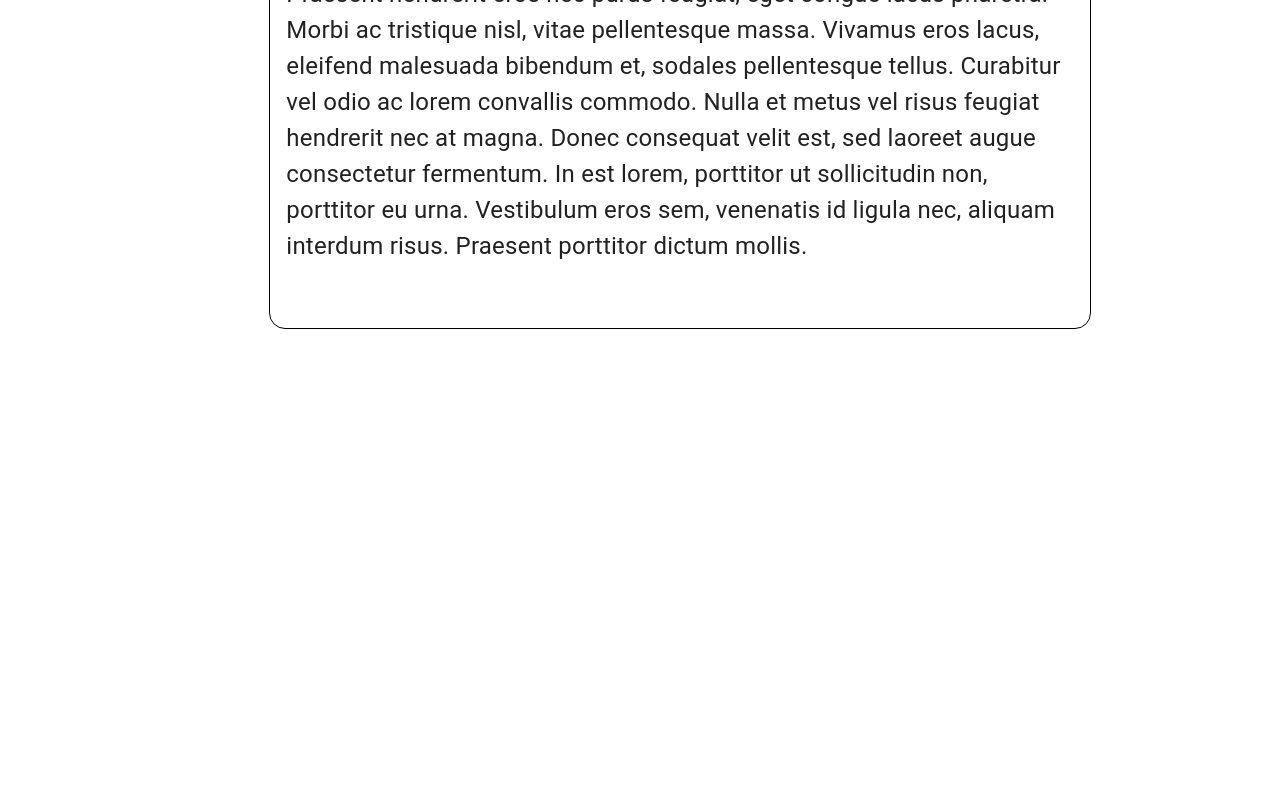
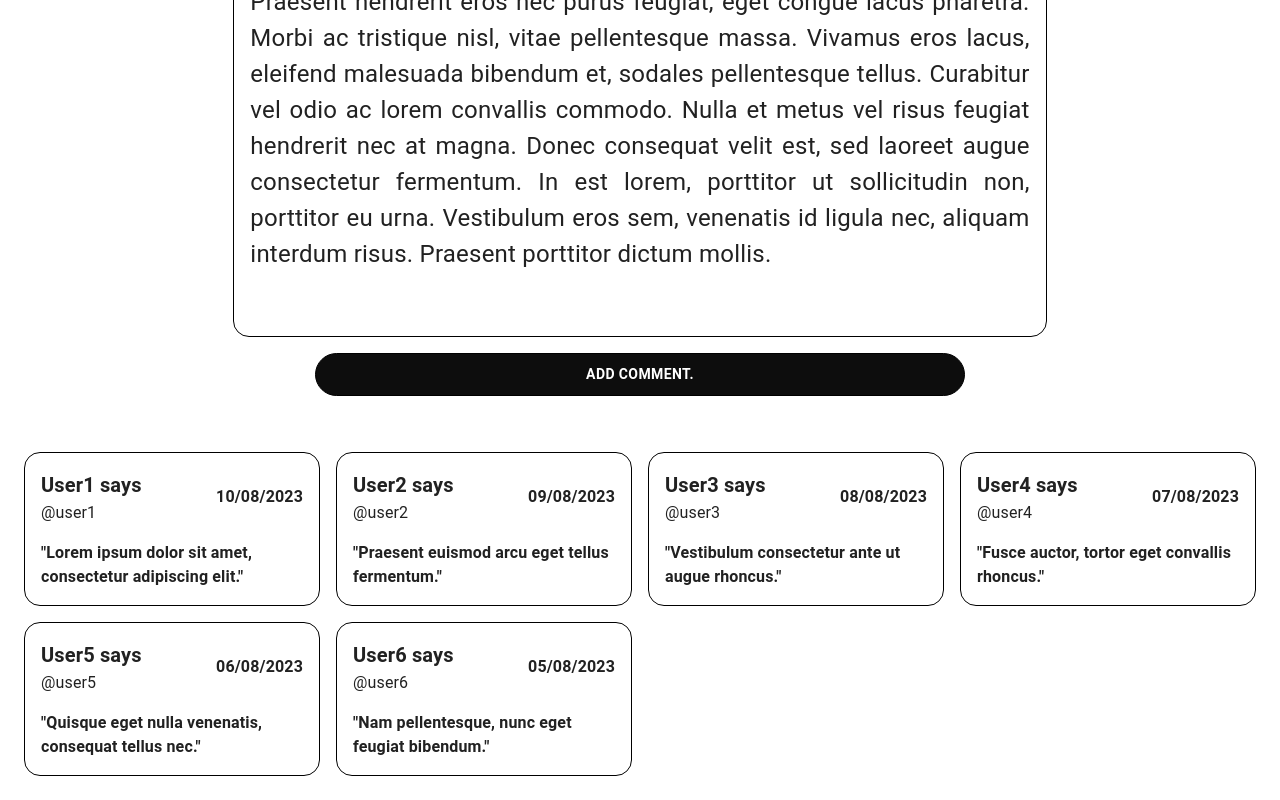
Before and after one commit to janosp207/blog., a Next.js app: page /blog/1 in a window 1280 px wide. Shown: the part 2293-3093 px from the top of the page. Before the commit the page ends 2686 px from the top, so only its background shows below. Built offline with nearby package versions, Linux system fonts and the light colour scheme.

Commit message:
feat(blog-post): add comment section

```diff
--- a/src/app/blog/[id]/page.tsx
+++ b/src/app/blog/[id]/page.tsx
@@ -1,8 +1,22 @@
+'use client';
+
 import { posts } from '@/data';
-import { Grid } from '@mui/material';
+import { Grid, Button, styled } from '@mui/material';
 import PostBody from '@/components/blogPost/PostBody';
 import { Post } from '@/classes/Post';
 import PostAuthor from '@/components/blogPost/PostAuthor';
+import PostComments from '@/components/blogPost/PostComments';
+
+const StyledComment = styled(Button)({
+  marginTop: '1rem',
+  marginBottom: '1rem',
+  width: '80%',
+  backgroundColor: '#0D0D0D',
+  color: 'white',
+  '&:hover': {
+    backgroundColor: '#2D2D2D',
+  },
+});
 
 const BlogPostPage = ({ params }: { params: { id: string } }): JSX.Element => {
   const post = posts.find((post) => post.id === parseInt(params.id, 10));
@@ -12,19 +26,19 @@ const BlogPostPage = ({ params }: { params: { id: string } }): JSX.Element => {
   }
 
   return (
-    <Grid container gap={5} mt={5}>
+    <>
+      <Grid container spacing={3} mt={5}>
         <Grid item xs={12} lg={2}>
           <PostAuthor />
         </Grid>
-      <Grid item xs={12} lg={8} sx={{
-        border: '1px solid black',
-        borderRadius: '1rem',
-        padding: '1rem',
-      }}>
+        <Grid item xs={12} lg={8} textAlign={'center'}>
           <PostBody post={new Post(post)} />
+          <StyledComment>Add comment.</StyledComment>
         </Grid>
         <Grid item xs={12} lg={2} />
       </Grid>
+      <PostComments />
+    </>
   );
 };
 
--- /dev/null
+++ b/src/classes/Comment.ts
@@ -0,0 +1,16 @@
+export class Comment {
+  id = 0;
+  date = '';
+  text = '';
+  author = '';
+  authorTag = ''
+  postId = 0;
+  constructor(data: Partial<Comment>) {
+    this.id = data.id ?? this.id;
+    this.date = data.date ?? this.date;
+    this.text = data.text ?? this.text;
+    this.author = data.author ?? this.author;
+    this.authorTag = data.authorTag ?? this.authorTag;
+    this.postId = data.postId ?? this.postId;
+  }
+};
--- /dev/null
+++ b/src/components/blogPost/Comment.tsx
@@ -0,0 +1,29 @@
+'use client';
+
+import { Comment } from "@/classes/Comment";
+import { Typography } from "@mui/material";
+import { styled, Box } from "@mui/system";
+
+const StyledCommentBox = styled(Box)({
+  border: '1px solid black',
+  borderRadius: '1rem',
+  padding: '1rem',
+});
+
+const Comment = ({ comment }: { comment: Comment }) => {
+  return (
+    <StyledCommentBox>
+      <Box display='flex' flexDirection='row' alignItems='center'>
+        <Box>
+          <Typography variant='h6' fontWeight='bold'>{comment.author} says</Typography>
+          <Typography component='p' >{comment.authorTag}</Typography>
+        </Box>
+        <Typography component='p' ml='auto' fontWeight='bold'>{comment.date}</Typography>
+      </Box>
+
+      <Typography component='p' mt={2} fontWeight='bold'>"{comment.text}"</Typography>
+    </StyledCommentBox>
+  );
+};
+
+export default Comment;
--- a/src/components/blogPost/PostBody.tsx
+++ b/src/components/blogPost/PostBody.tsx
@@ -5,7 +5,10 @@ import { Box, Typography, styled } from "@mui/material";
 import BlogTag from "@/components/utils/BlogTag";
 
 const StyledBlogBody = styled(Box)({
-  marginTop: '1rem',
+  border: '1px solid black',
+  borderRadius: '1rem',
+  padding: '1rem',
+  textAlign: 'justify',
 })
 
 const StyledBlogText = styled(Typography)({
--- /dev/null
+++ b/src/components/blogPost/PostComments.tsx
@@ -0,0 +1,25 @@
+'use client';
+
+import { Typography, Box, Grid } from "@mui/material";
+import Comment from "./Comment";
+import { comments } from "@/data";
+import { Comment as CommentClass } from "@/classes/Comment";
+
+const PostComments = () => {
+  return (
+    <Box mt={5}>
+      <Grid container spacing={2}>
+        {
+          comments.map((comment) => (
+            <Grid item xs={5} lg={3} key={`${comment.author}-${comment.id}`}>
+              <Comment comment={comment as CommentClass} />
+            </Grid>
+          ))
+        }
+      </Grid>
+    </Box>
+
+  );
+}
+
+export default PostComments;
--- a/src/data.ts
+++ b/src/data.ts
@@ -43,4 +43,55 @@ export const user = {
 	id: 1,
 	name: 'John Doe',
 	usertag: 'johndoe',
-}
+};
+
+export const comments = [
+	{
+		id: 1,
+		text: "Lorem ipsum dolor sit amet, consectetur adipiscing elit.",
+		author: "User1",
+		authorTag: "@user1",
+		date: "10/08/2023",
+		postId: 1,
+	},
+	{
+		id: 2,
+		text: "Praesent euismod arcu eget tellus fermentum.",
+		author: "User2",
+		authorTag: "@user2",
+		date: "09/08/2023",
+		postId: 1,
+	},
+	{
+		id: 3,
+		text: "Vestibulum consectetur ante ut augue rhoncus.",
+		author: "User3",
+		authorTag: "@user3",
+		date: "08/08/2023",
+		postId: 1,
+	},
+	{
+		id: 4,
+		text: "Fusce auctor, tortor eget convallis rhoncus.",
+		author: "User4",
+		authorTag: "@user4",
+		date: "07/08/2023",
+		postId: 1,
+	},
+	{
+		id: 5,
+		text: "Quisque eget nulla venenatis, consequat tellus nec.",
+		author: "User5",
+		authorTag: "@user5",
+		date: "06/08/2023",
+		postId: 1,
+	},
+	{
+		id: 6,
+		text: "Nam pellentesque, nunc eget feugiat bibendum.",
+		author: "User6",
+		authorTag: "@user6",
+		date: "05/08/2023",
+		postId: 1,
+	},
+];
```
Lines whose indentation alone changed are shown as unchanged.
